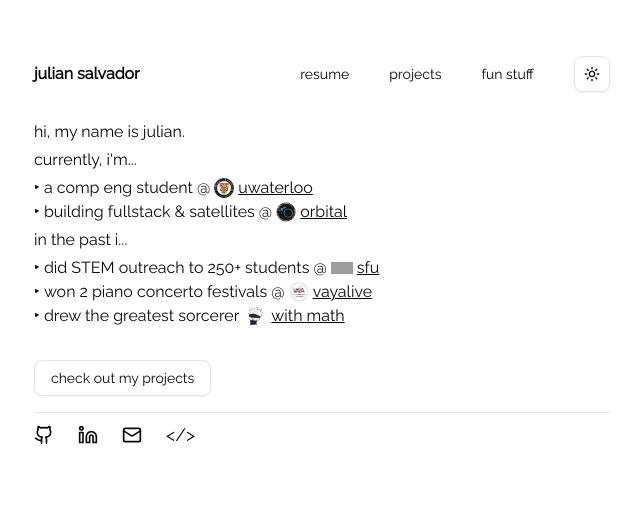
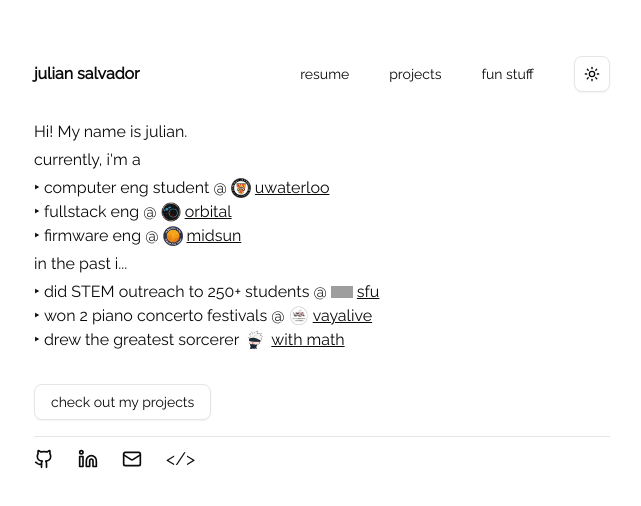
Before and after one commit to juliansalvador727/portfolio, a Next.js app: page / in a window 1280 px wide. Shown: the top 506 px of the page, without its empty margins (318-959 px from the left). Built offline with nearby package versions, Linux system fonts and the light colour scheme; grey boxes are pictures that could not be loaded.

Commit message:
added midsun

```diff
--- a/src/app/page.tsx
+++ b/src/app/page.tsx
@@ -3,6 +3,7 @@ import Image from "next/image";
 import Link from "next/link";
 import UWLogo from "@/components/icons/UWLogo.png";
 import OrbitalLogo from "@/components/icons/Orbital.png";
+import MidSun from "@/components/icons/MidSun.png";
 import VayaLogo from "@/components/icons/VayaLogo.png";
 import SFULogo from "@/components/icons/SFULogo.png";
 import GojoLogo from "@/components/icons/GojoLogo.png";
@@ -11,13 +12,13 @@ export default function Home() {
   return (
     <main>
       <div className="space-y-1">
-        <p>hi, my name is julian.</p>
-        <p>currently, i&apos;m... </p>
+        <p>Hi! My name is julian.</p>
+        <p>currently, i&apos;m a </p>
 
         <ul className="list-none">
           <li className="flex flex-wrap items-center space-x-1">
             <span>‣</span>
-            <span className="break-words">a comp eng student @</span>
+            <span className="break-words">computer eng student @</span>
             <Image
               src={UWLogo}
               alt="UW Logo"
@@ -39,9 +40,7 @@ export default function Home() {
 
           <li className="flex flex-wrap items-center space-x-1">
             <span>‣</span>
-            <span className="break-words">
-              building fullstack & satellites @
-            </span>
+            <span className="break-words">fullstack eng @</span>
             <Image
               src={OrbitalLogo}
               alt="Orbital Logo"
@@ -57,6 +56,27 @@ export default function Home() {
                 rel="noopener noreferrer"
               >
                 orbital
+              </Link>
+            </span>
+          </li>
+          <li className="flex flex-wrap items-center space-x-1">
+            <span>‣</span>
+            <span className="break-words">firmware eng @</span>
+            <Image
+              src={MidSun}
+              alt="Midnight Sun Logo"
+              width={15}
+              height={15}
+              className="w-4 h-4 sm:w-5 sm:h-5"
+            />
+            <span>
+              <Link
+                className="underline"
+                href="https://www.uwmidsun.com/"
+                target="_blank"
+                rel="noopener noreferrer"
+              >
+                midsun
               </Link>
             </span>
           </li>
```
Also changed, not shown: src/components/icons/MidSun.png (added).
